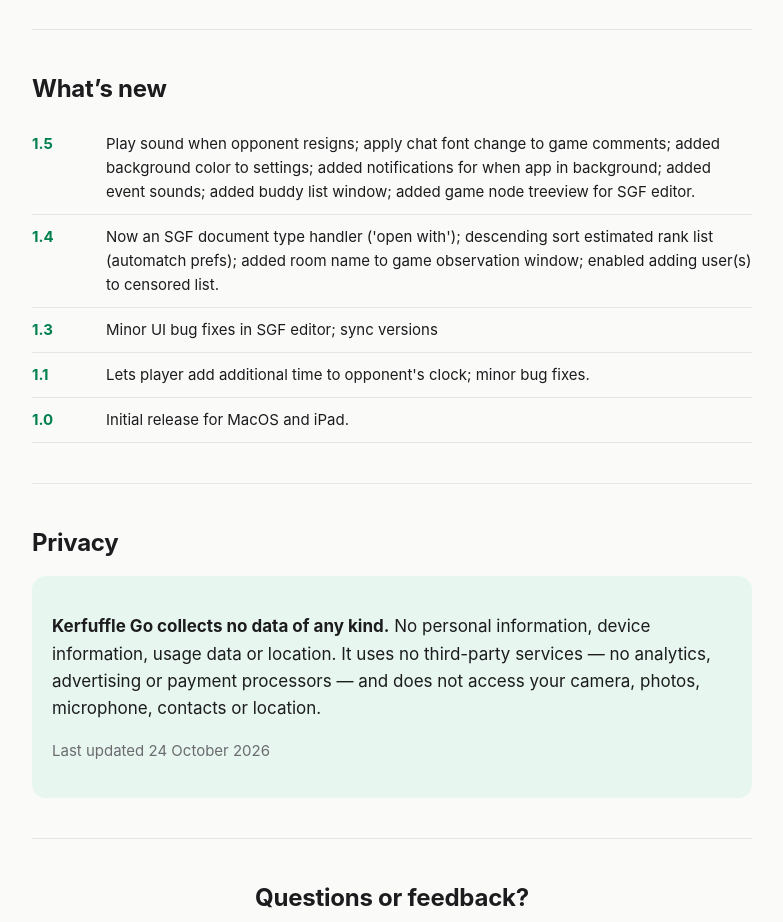
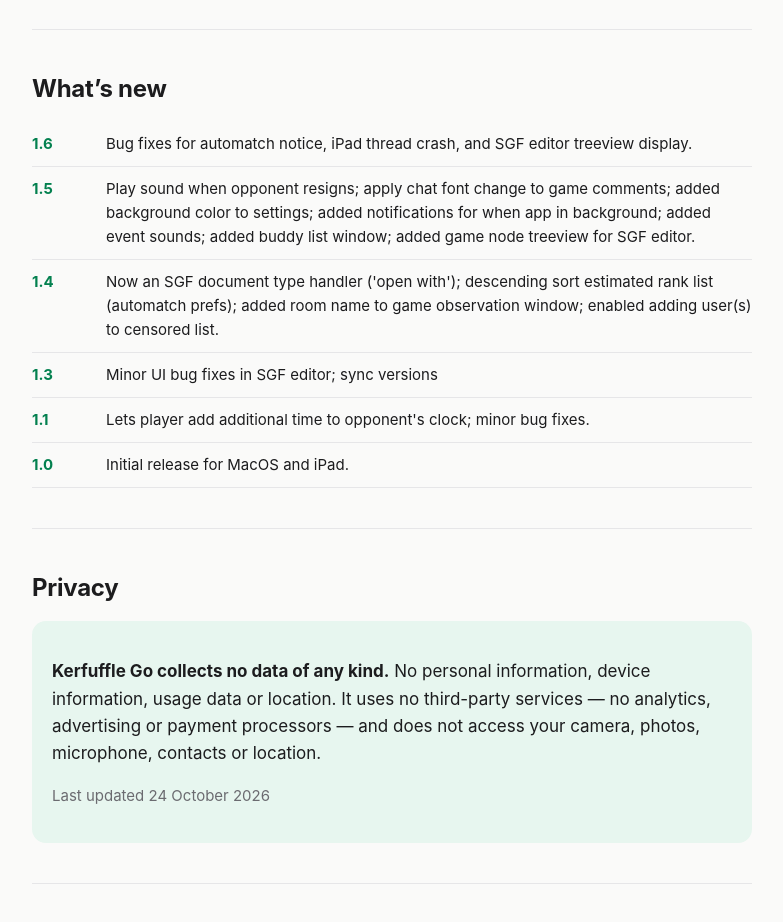
Before and after one commit to guestguestguestguest/kerfuffle.github.io, a plain HTML site: page index.html in a window 1280 px wide. Shown: the part 1760-2682 px from the top of the page, without its empty margins (248-1031 px from the left). Drawn offline with Linux system fonts and the light colour scheme.

Commit message:
added v 1.6 txt

```diff
--- a/index.html
+++ b/index.html
@@ -130,6 +130,7 @@ footer{text-align:center;color:var(--muted);font-size:14px;padding:30px 0 50px}
   <section id="versions">
     <h2>What’s new</h2>
     <ul class="versions">
+      <li><b>1.6</b><span>Bug fixes for automatch notice, iPad thread crash, and SGF editor treeview display.</span></li>
       <li><b>1.5</b><span>Play sound when opponent resigns; apply chat font change to game comments; added background color to settings; added notifications for when app in background; added event sounds; added buddy list window; added game node treeview for SGF editor.</span></li>
       <li><b>1.4</b><span>Now an SGF document type handler ('open with'); descending sort estimated rank list (automatch prefs); added room name to game observation window; enabled adding user(s) to censored list.</span></li>
       <li><b>1.3</b><span>Minor UI bug fixes in SGF editor; sync versions</span></li>
```
